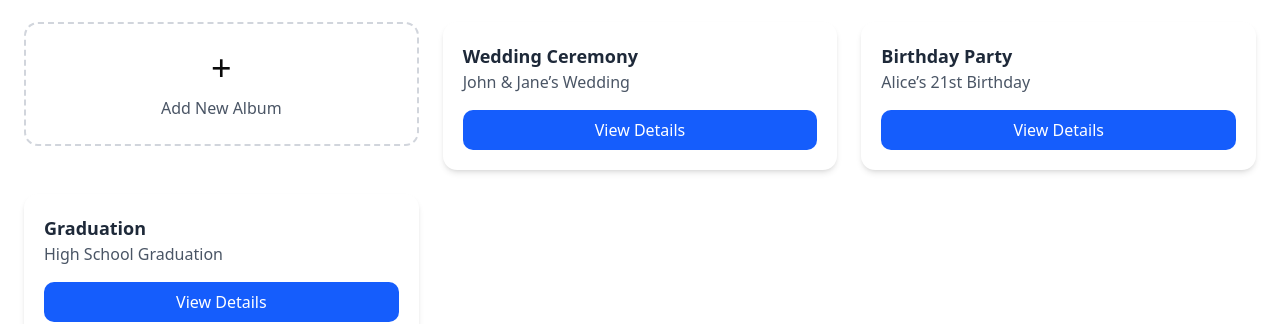
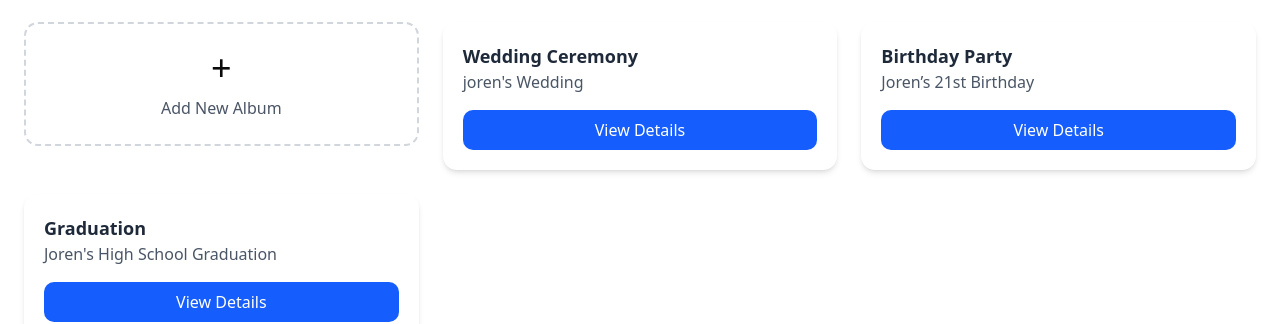
Before and after one commit to xyasth/AndalensClone, a Next.js app: page /dashboard in a window 1280 px wide. Shown: the part 142-466 px from the top of the page. Built offline with nearby package versions, Linux system fonts and the light colour scheme.

Commit message:
added coumentation to improve code readibility with comments

```diff
--- a/src/app/album/[id]/page.tsx
+++ b/src/app/album/[id]/page.tsx
@@ -8,23 +8,24 @@ export default function AlbumDetail() {
     const { id } = useParams();
     const router = useRouter();
 
+    {/*Dummy data*/ }
     const albums = [
         {
             id: "1",
             eventName: "Wedding Ceremony",
-      title: "John & Jane’s Wedding",
+            title: "Joren's Wedding",
             description: "A beautiful wedding ceremony held in Bali.",
         },
         {
             id: "2",
             eventName: "Birthday Party",
-      title: "Alice’s 21st Birthday",
+            title: "Joren’s 21st Birthday",
             description: "A night full of fun, laughter, and memories.",
         },
         {
             id: "3",
             eventName: "Graduation",
-      title: "High School Graduation",
+            title: "Joren's High School Graduation",
             description: "Celebrating the milestone of finishing high school.",
         },
     ];
@@ -49,6 +50,7 @@ export default function AlbumDetail() {
         alert("Album updated");
     };
 
+    {/*check if album exist*/ }
     if (!album) {
         return <p className="p-6 text-red-500">Album not found</p>;
     }
@@ -57,10 +59,9 @@ export default function AlbumDetail() {
         <div className="min-h-screen bg-gray-50 flex flex-col">
             <Navbar />
             <main className="flex-1 px-6 py-8">
-        <form
-          onSubmit={handleSubmit}
-          className="max-w-3xl mx-auto space-y-6"
-        >
+                <form onSubmit={handleSubmit} className="max-w-3xl mx-auto space-y-6" >
+
+                    {/*Event name input field*/}
                     <div>
                         <label className="block text-gray-700 font-medium mb-2">
                             Event Name
@@ -74,6 +75,7 @@ export default function AlbumDetail() {
                         />
                     </div>
 
+                    {/*title input field*/}
                     <div>
                         <label className="block text-gray-700 font-medium mb-2">
                             Title
@@ -87,6 +89,7 @@ export default function AlbumDetail() {
                         />
                     </div>
 
+                    {/*Description input field*/}
                     <div>
                         <label className="block text-gray-700 font-medium mb-2">
                             Description
@@ -101,6 +104,8 @@ export default function AlbumDetail() {
                     </div>
 
                     <div className="flex justify-end gap-4 mt-8">
+
+                        {/*cancle button*/}
                         <button
                             type="button"
                             onClick={() => router.push("/dashboard")}
@@ -108,6 +113,8 @@ export default function AlbumDetail() {
                         >
                             Cancel
                         </button>
+
+                        {/*save changes button*/}
                         <button
                             type="submit"
                             className="px-6 py-3 rounded-lg bg-blue-600 text-white hover:bg-blue-700"
--- a/src/app/dashboard/page.tsx
+++ b/src/app/dashboard/page.tsx
@@ -4,37 +4,41 @@ import Link from "next/link";
 import Navbar from "@/components/navbar";
 
 export default function Dashboard() {
+    {/* Dummy data */ }
     const albums = [
         {
             id: 1,
             eventName: "Wedding Ceremony",
-            title: "John & Jane’s Wedding",
+            title: "joren's Wedding",
         },
         {
             id: 2,
             eventName: "Birthday Party",
-            title: "Alice’s 21st Birthday",
+            title: "Joren’s 21st Birthday",
         },
         {
             id: 3,
             eventName: "Graduation",
-            title: "High School Graduation",
+            title: "Joren's High School Graduation",
         },
     ];
 
     return (
         <div className="px-6 py-8">
+            {/*Navbar -> /components/navbar*/}
             <Navbar />
+            {/*Album*/}
             <h1 className="text-2xl font-bold text-gray-800 mb-6">Your Albums</h1>
 
             <div className="grid grid-cols-1 sm:grid-cols-2 lg:grid-cols-3 gap-6">
+                {/*Add album button*/}
                 <Link href="/album/add">
                     <div className="border-2 border-dashed border-gray-300 rounded-xl flex flex-col items-center justify-center p-6 hover:bg-gray-50 cursor-pointer">
                         <span className="text-4xl">+</span>
                         <p className="mt-2 text-gray-600 font-medium">Add New Album</p>
                     </div>
                 </Link>
-
+                {/*View details button*/}
                 {albums.map((album) => (
                     <div key={album.id} className="bg-white rounded-xl shadow-md p-5 flex flex-col justify-between hover:shadow-lg transition">
                         <div>
```
Also changed, not shown: src/app/album/add/page.tsx (+13 -1 lines), src/components/navbar.tsx (+7 -1 lines). Lines whose indentation alone changed are shown as unchanged.
